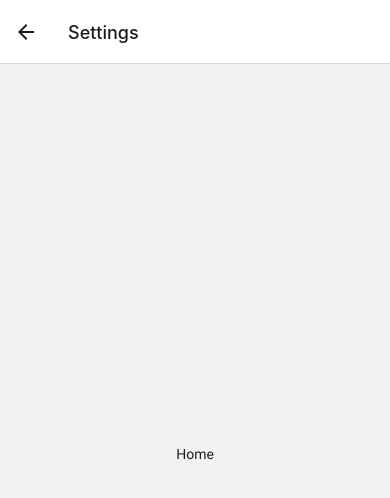
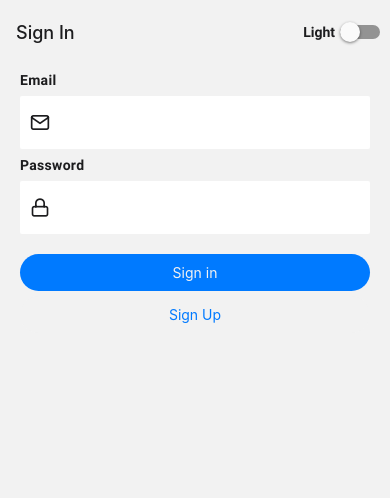
Before and after one commit to stevelegends/messages, a React Native app: screen /SettingsScreen in a window 390 px wide. Shown: the top 498 px of the page. Built offline with nearby package versions, Linux system fonts and the light colour scheme.

Commit message:
implement auth screens

```diff
--- a/src/components/index.ts
+++ b/src/components/index.ts
@@ -1 +1,4 @@
 export { default as Text } from "./Text";
+export { default as PageContainer } from "./page-container";
+export { default as Input } from "./input";
+export { default as SubmitButton } from "./submit-button";
--- /dev/null
+++ b/src/components/input.tsx
@@ -0,0 +1,90 @@
+// react
+import React, { FC } from "react";
+
+// modules
+import { StyleSheet, TextInput, TextInputProps, View, Text } from "react-native";
+
+// hooks
+import { useTheme } from "@react-navigation/native";
+
+type InputProps = {
+    label?: string;
+    icon?: any;
+    iconPack?: any;
+    iconSize?: number;
+    errorText?: string;
+} & TextInputProps;
+
+const Input: FC<InputProps> = props => {
+    const { label, icon, iconPack, iconSize, errorText } = props;
+    const theme = useTheme();
+    return (
+        <View style={styles.container}>
+            <Text style={[{ color: theme.colors.text }, styles.label]}>{label}</Text>
+            <View style={[styles.inputContainer, { backgroundColor: theme.colors.card }]}>
+                {iconPack && icon ? (
+                    <props.iconPack
+                        name={icon}
+                        size={iconSize}
+                        color={theme.colors.text}
+                        style={styles.icon}
+                    />
+                ) : (
+                    <></>
+                )}
+                <TextInput
+                    {...props}
+                    style={[{ color: theme.colors.text }, styles.input, props.style]}
+                />
+            </View>
+
+            {errorText ? (
+                <View style={styles.errorContainer}>
+                    <Text style={[styles.errorText, { color: theme.colors.notification }]}>
+                        {errorText}
+                    </Text>
+                </View>
+            ) : (
+                <></>
+            )}
+        </View>
+    );
+};
+
+const styles = StyleSheet.create({
+    container: {
+        width: "100%"
+    },
+    inputContainer: {
+        width: "100%",
+        paddingHorizontal: 10,
+        paddingVertical: 15,
+        borderRadius: 2,
+        flexDirection: "row",
+        alignItems: "center"
+    },
+    icon: {
+        marginRight: 15
+    },
+    label: {
+        fontFamily: "Roboto-Bold",
+        marginVertical: 8,
+        letterSpacing: 0.3
+    },
+    input: {
+        flex: 1,
+        fontFamily: "Roboto-Regular",
+        letterSpacing: 0.3,
+        paddingTop: 0
+    },
+    errorContainer: {
+        marginVertical: 5
+    },
+    errorText: {
+        fontSize: 13,
+        fontFamily: "Roboto-Regular",
+        letterSpacing: 0.3
+    }
+});
+
+export default Input;
--- /dev/null
+++ b/src/components/page-container.tsx
@@ -0,0 +1,21 @@
+// react
+import React, { FC } from "react";
+
+// modules
+import { View, ViewProps } from "react-native";
+
+// theme
+import { globalStyles } from "@theme/theme";
+
+type PageContainerProps = {} & ViewProps;
+
+const PageContainer: FC<PageContainerProps> = props => {
+    return (
+        <View
+            {...props}
+            style={[globalStyles["flex-1"], globalStyles["paddingH-20"], props.style]}
+        />
+    );
+};
+
+export default PageContainer;
--- /dev/null
+++ b/src/components/submit-button.tsx
@@ -0,0 +1,49 @@
+// react
+import React, { FC } from "react";
+
+// modules
+import { StyleSheet, Text, TextStyle, TouchableOpacity, TouchableOpacityProps } from "react-native";
+
+// hooks
+import { useTheme } from "@react-navigation/native";
+
+type SubmitButtonProps = {
+    title?: string;
+    titleStyle?: TextStyle;
+} & TouchableOpacityProps;
+
+const SubmitButton: FC<SubmitButtonProps> = props => {
+    const theme = useTheme();
+
+    return (
+        <TouchableOpacity
+            {...props}
+            style={[
+                styles.container,
+                { backgroundColor: theme.colors.primary, opacity: props.disabled ? 0.5 : 1 },
+                props.style
+            ]}
+        >
+            <Text
+                style={[
+                    { color: theme.colors.background, opacity: props.disabled ? 0.5 : 1 },
+                    props.titleStyle
+                ]}
+            >
+                {props.title}
+            </Text>
+        </TouchableOpacity>
+    );
+};
+
+const styles = StyleSheet.create({
+    container: {
+        paddingHorizontal: 30,
+        paddingVertical: 10,
+        borderRadius: 30,
+        justifyContent: "center",
+        alignItems: "center"
+    }
+});
+
+export default SubmitButton;
--- a/src/hooks/useAuth.ts
+++ b/src/hooks/useAuth.ts
@@ -1,7 +1,7 @@
 import { useMemo } from "react";
 
 const useAuth = () => {
-    const isAuth = useMemo(() => true, []);
+    const isAuth = useMemo(() => false, []);
 
     return { isAuth };
 };
--- a/src/navigation/auth-navigation.tsx
+++ b/src/navigation/auth-navigation.tsx
@@ -6,21 +6,35 @@ import { createStackNavigator } from "@react-navigation/stack";
 import { useTheme } from "@react-navigation/native";
 
 // screens
-import { SignInScreen } from "@screens";
+import { SignInScreen, SignUpScreen } from "@screens";
 
 // components
 import ToggleThemeButton from "../components/toggle-theme-button";
 
 export type AuthStackNavigatorParams = {
     SignInScreen: undefined;
+    SignUpScreen: undefined;
 };
 
 const Stack = createStackNavigator<AuthStackNavigatorParams>();
 
-const MainNavigation = () => {
+const AuthNavigation = () => {
     const theme = useTheme();
     return (
-        <Stack.Navigator>
+        <Stack.Navigator initialRouteName="SignInScreen">
+            <Stack.Screen
+                options={{
+                    title: "Sign Up",
+                    headerShown: true,
+                    headerStyle: {
+                        backgroundColor: theme.colors.background
+                    },
+                    headerShadowVisible: false,
+                    headerRight: () => <ToggleThemeButton />
+                }}
+                name="SignUpScreen"
+                component={SignUpScreen}
+            />
             <Stack.Screen
                 options={{
                     title: "Sign In",
@@ -38,4 +52,4 @@ const MainNavigation = () => {
     );
 };
 
-export default MainNavigation;
+export default AuthNavigation;
--- a/src/screens/index.ts
+++ b/src/screens/index.ts
@@ -3,3 +3,4 @@ export { default as ChatListScreen } from "./chat-list-screen/chat-list-screen";
 export { default as ChatSettingsScreen } from "./chat-settings-screen/chat-settings-screen";
 export { default as SignInScreen } from "./sign-in-screen/sign-in-screen";
 export { default as ChatScreen } from "./chat-screen/chat-screen";
+export { default as SignUpScreen } from "./sign-up-screen/sign-up-screen";
--- a/src/screens/sign-in-screen/sign-in-screen.tsx
+++ b/src/screens/sign-in-screen/sign-in-screen.tsx
@@ -1,14 +1,46 @@
 // react
-import React from "react";
+import React, { FC } from "react";
 
 // modules
-import { View } from "react-native";
+import { StackNavigationProp } from "@react-navigation/stack";
+import { Feather } from "@expo/vector-icons";
+
+// navigation
+import { AuthStackNavigatorParams } from "@navigation/auth-navigation";
+
+// styles
+import styles from "./sign-in-screen.styles";
+
+// components
+import { Input, PageContainer, SubmitButton } from "@components";
 
 // theme
 import { globalStyles } from "@theme/theme";
 
-const SignInScreen = () => {
-    return <View style={globalStyles["flex-1"]}></View>;
+// hooks
+import { useTheme } from "@react-navigation/native";
+
+type SignInScreenProps = {
+    navigation: StackNavigationProp<AuthStackNavigatorParams, "SignInScreen">;
+};
+
+const SignInScreen: FC<SignInScreenProps> = ({ navigation }) => {
+    const theme = useTheme();
+    return (
+        <PageContainer>
+            <Input label="Email" iconPack={Feather} icon="mail" iconSize={20} />
+            <Input label="Password" iconPack={Feather} icon="lock" iconSize={20} secureTextEntry />
+            <SubmitButton style={globalStyles["marginT-20"]} title="Sign in" />
+            <SubmitButton
+                style={{ ...globalStyles["marginT-5"], backgroundColor: theme.colors.background }}
+                titleStyle={{ color: theme.colors.primary }}
+                title="Sign Up"
+                onPress={() => {
+                    navigation.navigate("SignUpScreen");
+                }}
+            />
+        </PageContainer>
+    );
 };
 
 export default SignInScreen;
--- /dev/null
+++ b/src/screens/sign-up-screen/sign-up-screen.tsx
@@ -0,0 +1,42 @@
+// react
+import React, { FC } from "react";
+
+// modules
+import { StackNavigationProp } from "@react-navigation/stack";
+import { Feather, FontAwesome } from "@expo/vector-icons";
+
+// navigation
+import { AuthStackNavigatorParams } from "@navigation/auth-navigation";
+
+// styles
+import styles from "./sign-up-screen.styles";
+
+// theme
+import { globalStyles } from "@theme/theme";
+
+// components
+import { Input, PageContainer, SubmitButton } from "@components";
+
+type SignUpScreenProps = {
+    navigation: StackNavigationProp<AuthStackNavigatorParams, "SignUpScreen">;
+};
+
+const SignUpScreen: FC<SignUpScreenProps> = ({ navigation }) => {
+    return (
+        <PageContainer>
+            <Input label="First name" iconPack={FontAwesome} icon="user-o" iconSize={20} />
+            <Input label="Last name" iconPack={FontAwesome} icon="user-o" iconSize={20} />
+            <Input label="Email" iconPack={Feather} icon="mail" iconSize={20} />
+            <Input label="Password" iconPack={Feather} icon="lock" iconSize={20} secureTextEntry />
+            <SubmitButton
+                style={globalStyles["marginT-20"]}
+                title="Sign up"
+                onPress={() => {
+                    navigation.navigate("SignInScreen");
+                }}
+            />
+        </PageContainer>
+    );
+};
+
+export default SignUpScreen;
--- a/src/theme/theme.ts
+++ b/src/theme/theme.ts
@@ -42,6 +42,15 @@ export const globalStyles = StyleSheet.create({
     "marginR-15": {
         marginRight: 15
     },
+    "marginT-5": {
+        marginTop: 5
+    },
+    "marginT-10": {
+        marginTop: 10
+    },
+    "marginT-20": {
+        marginTop: 20
+    },
     "paddingL-5": {
         paddingRight: 5
     },
@@ -59,6 +68,9 @@ export const globalStyles = StyleSheet.create({
     },
     "paddingR-15": {
         paddingRight: 15
+    },
+    "paddingH-20": {
+        paddingHorizontal: 20
     }
     // TODO add more
 });
```
Also changed, not shown: src/screens/sign-in-screen/sign-in-screen.styles.tsx (added, +9 -0 lines), src/screens/sign-up-screen/sign-up-screen.styles.ts (added, +9 -0 lines).
